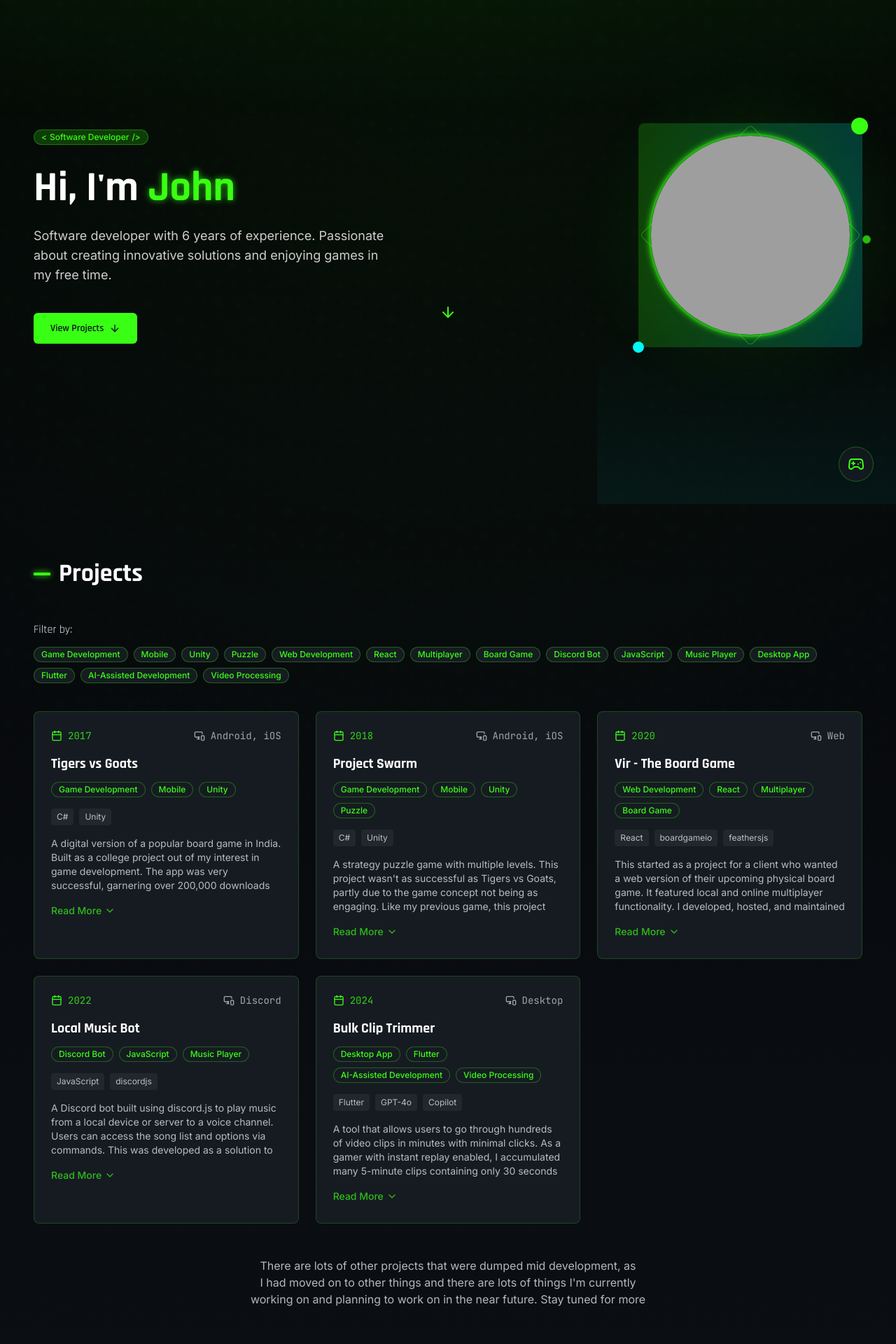
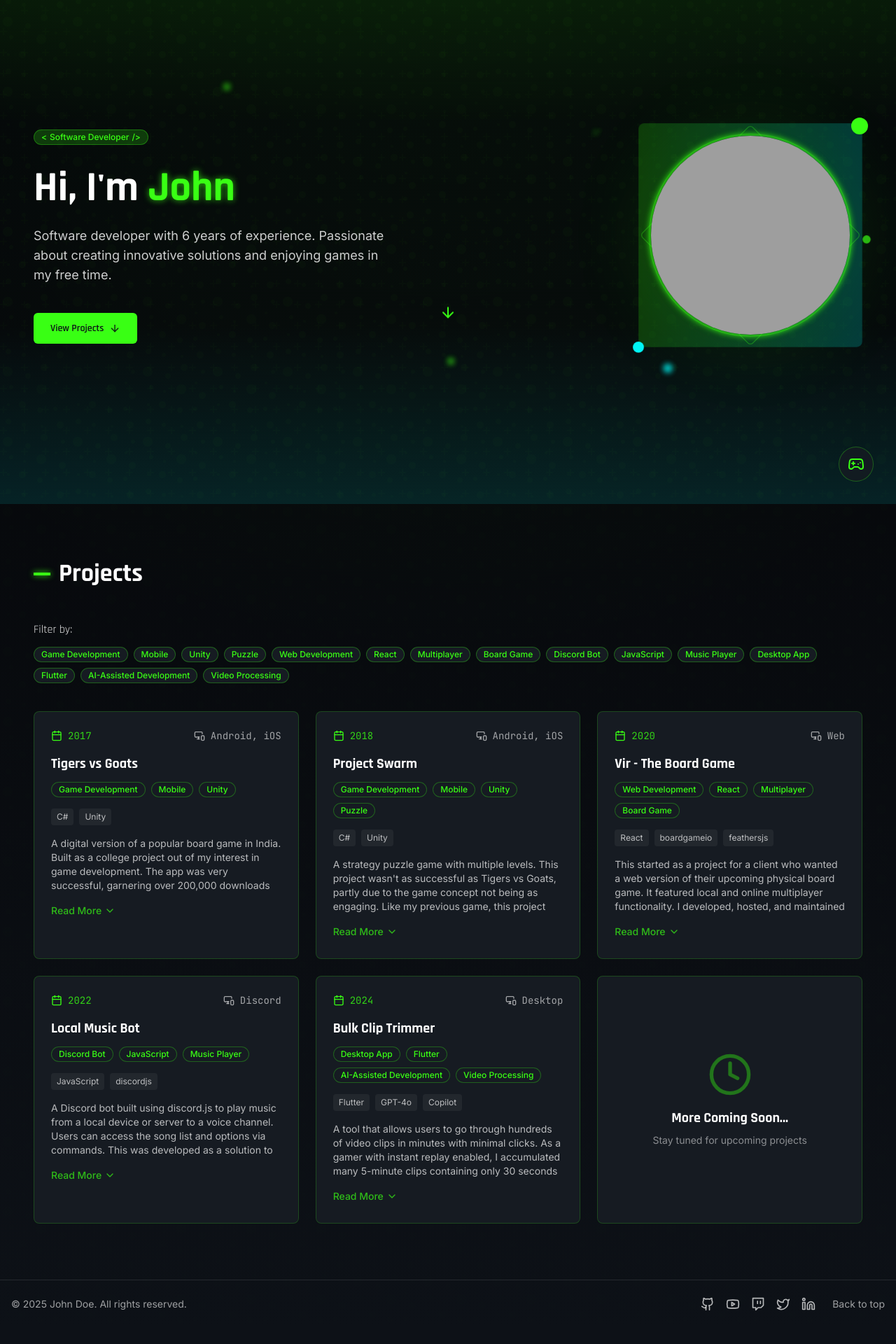
Before and after one commit to kumarajith/kumaji.dev, a React (Vite) app: page / in a window 1280 px wide. Shown: the part 80-2000 px from the top of the page at 70% size. After the commit the page ends 1977 px from the top, so only its background shows below. Built offline with nearby package versions, Linux system fonts and the light colour scheme; grey boxes are pictures that could not be loaded.

Commit message:
Refactor index page and footer
- Remove project grid note and add "more coming soon" project.
- Move social links to footer.
- Update background.

```diff
--- a/src/components/Footer.tsx
+++ b/src/components/Footer.tsx
@@ -1,12 +1,21 @@
 
 import React from 'react';
 import config from '../data/config.json';
+import { Github, Youtube, Twitch, Twitter, Linkedin } from 'lucide-react';
+
+const iconMap: Record<string, React.ReactNode> = {
+  github: <Github className="h-5 w-5" />,
+  youtube: <Youtube className="h-5 w-5" />,
+  twitch: <Twitch className="h-5 w-5" />,
+  twitter: <Twitter className="h-5 w-5" />,
+  linkedin: <Linkedin className="h-5 w-5" />
+};
 
 const Footer: React.FC = () => {
   const currentYear = new Date().getFullYear();
 
   return (
-    <footer className="py-8 border-t border-white/10">
+    <footer className="py-6 border-t border-white/10">
       <div className="container mx-auto px-4">
         <div className="flex flex-col md:flex-row justify-between items-center">
           <div className="mb-4 md:mb-0">
@@ -16,6 +25,22 @@ const Footer: React.FC = () => {
           </div>
 
           <div className="flex items-center space-x-6">
+            {/* Social Links */}
+            <div className="flex gap-4">
+              {config.social.map((item, index) => (
+                <a
+                  key={index}
+                  href={item.url}
+                  target="_blank"
+                  rel="noopener noreferrer"
+                  className="text-white/70 hover:text-neon-green transition-colors"
+                  title={item.platform}
+                >
+                  {iconMap[item.icon.toLowerCase()]}
+                </a>
+              ))}
+            </div>
+
             <a
               href="#"
               className="text-white/60 hover:text-neon-green text-sm transition-colors"
--- a/src/components/ProjectGrid.tsx
+++ b/src/components/ProjectGrid.tsx
@@ -2,7 +2,7 @@
 import React, { useState, useMemo } from 'react';
 import ProjectCard from './ProjectCard';
 import config from '../data/config.json';
-import { X } from 'lucide-react';
+import { X, Clock } from 'lucide-react';
 
 interface Project {
   id: number;
@@ -40,6 +40,17 @@ const ProjectGrid: React.FC = () => {
 
   const clearTagFilter = () => {
     setActiveTag(null);
+  };
+
+  // Create a "Coming Soon" project
+  const comingSoonProject = {
+    id: 999,
+    year: "Future",
+    title: "More Coming Soon...",
+    platforms: ["Various"],
+    tech: ["???"],
+    description: "Stay tuned for upcoming projects and experiments. Always working on something new!",
+    tags: ["Future"]
   };
 
   return (
@@ -88,13 +99,17 @@ const ProjectGrid: React.FC = () => {
               delay={index}
             />
           ))}
-        </div>
 
-        {/* Additional note */}
-        <div className="mt-12 text-center">
-          <p className="text-white/70 max-w-2xl mx-auto text-balance">
-            There are lots of other projects that were dumped mid development, as I had moved on to other things and there are lots of things I'm currently working on and planning to work on in the near future. Stay tuned for more
-          </p>
+          {/* Coming Soon Project Card */}
+          <div className="gaming-card group overflow-hidden animate-fade-in flex flex-col items-center justify-center p-8">
+            <Clock className="h-16 w-16 text-neon-green/40 mb-4 animate-pulse" />
+            <h3 className="text-xl font-gaming font-bold text-white mb-2 group-hover:text-neon-green transition-colors">
+              More Coming Soon...
+            </h3>
+            <p className="text-white/50 text-sm text-center">
+              Stay tuned for upcoming projects
+            </p>
+          </div>
         </div>
       </div>
     </section>
--- a/src/pages/Index.tsx
+++ b/src/pages/Index.tsx
@@ -3,7 +3,6 @@ import React, { useEffect } from 'react';
 import Navbar from '../components/Navbar';
 import Hero from '../components/Hero';
 import ProjectGrid from '../components/ProjectGrid';
-import SocialLinks from '../components/SocialLinks';
 import Footer from '../components/Footer';
 import SecretButton from '../components/SecretButton';
 
@@ -33,15 +32,32 @@ const Index: React.FC = () => {
 
   return (
     <div className="relative">
-      {/* Background gradients */}
-      <div className="fixed top-0 left-0 w-full h-64 bg-gradient-to-b from-neon-green/5 to-transparent pointer-events-none"></div>
-      <div className="fixed bottom-0 right-0 w-1/3 h-64 bg-gradient-to-t from-neon-blue/5 to-transparent pointer-events-none"></div>
+      {/* Enhanced background with gaming theme */}
+      <div className="fixed inset-0 pointer-events-none">
+        {/* Main gradient background */}
+        <div className="absolute inset-0 bg-gaming-darker bg-circuit-pattern bg-fixed opacity-25"></div>
+
+        {/* Top glow */}
+        <div className="absolute top-0 left-0 right-0 h-64 bg-gradient-to-b from-neon-green/10 to-transparent"></div>
+
+        {/* Bottom glow */}
+        <div className="absolute bottom-0 left-0 right-0 h-64 bg-gradient-to-t from-neon-blue/10 to-transparent"></div>
+
+        {/* Dot grid overlay */}
+        <div className="absolute inset-0 bg-grid-pattern opacity-30"></div>
+
+        {/* Random glowing "pixels" */}
+        <div className="absolute top-1/4 left-1/4 w-2 h-2 rounded-full bg-neon-green blur-sm animate-pulse"></div>
+        <div className="absolute top-3/4 right-1/4 w-3 h-3 rounded-full bg-neon-blue blur-sm animate-pulse"></div>
+        <div className="absolute top-1/2 left-3/4 w-2 h-2 rounded-full bg-neon-pink blur-sm animate-pulse"></div>
+        <div className="absolute top-1/3 right-1/3 w-1 h-1 rounded-full bg-neon-green blur-sm animate-pulse"></div>
+        <div className="absolute bottom-1/4 left-1/2 w-2 h-2 rounded-full bg-neon-green blur-sm animate-pulse"></div>
+      </div>
 
       <Navbar />
       <main>
         <Hero />
         <ProjectGrid />
-        <SocialLinks />
       </main>
       <Footer />
       <SecretButton />
```
